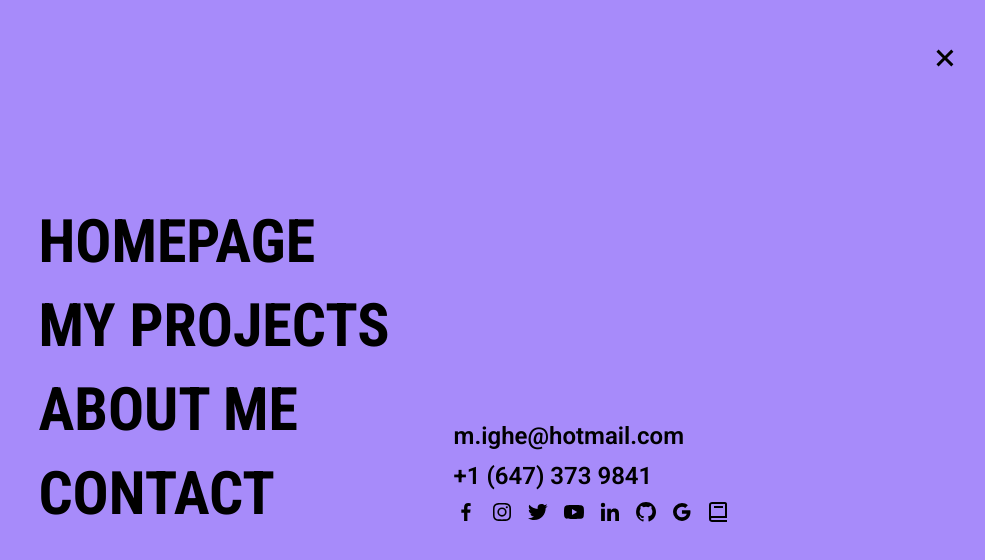
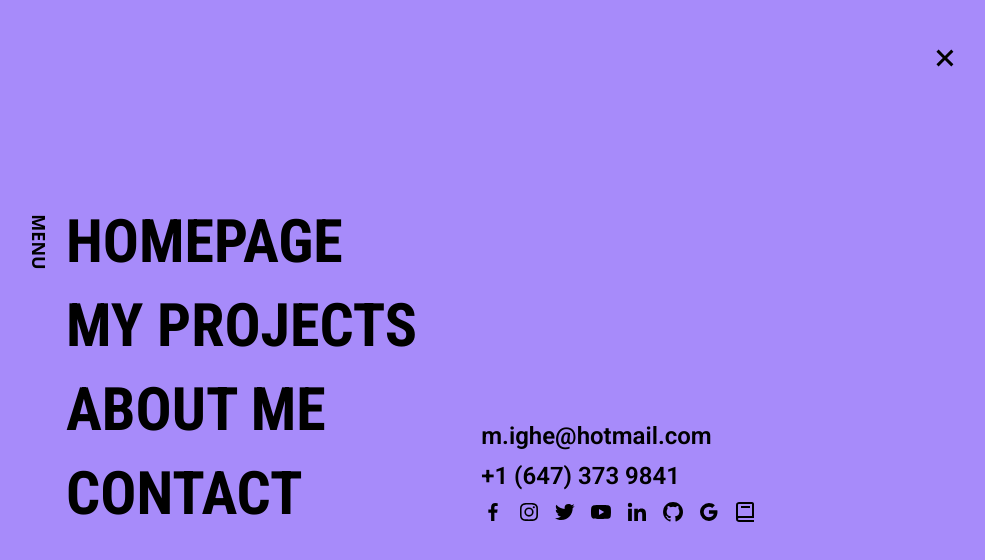
Before and after one commit to katarighe/my-portfolio-website, a React (Vite) app: page / in a window 1280 px wide. Both pictures are taken after a click on the button "Open main menu". Shown: the top 560 px of the page, without its empty margins (256-1241 px from the left). Built offline with nearby package versions, Linux system fonts and the light colour scheme.

Commit message:
Update the Nav menu

```diff
--- a/src/layouts/Navbar.jsx
+++ b/src/layouts/Navbar.jsx
@@ -101,6 +101,7 @@ function Navbar() {
                 <ul className="space-y-3 md:space-y-6">
                   {navigation.map((item) => (
                     <li key={item.name} className="flex justify-start items-center group/item">
+                      <p className={`font-semibold text-xs transform rotate-90 uppercase md:text-lg group/edt ${isPageActive === item.href ? 'visible' : 'invisible group-hover/item:visible'}`}>menu</p>
                       <Link
                         to={item.href}
                         onClick={() => setMobileMenuOpen(false)}
```
